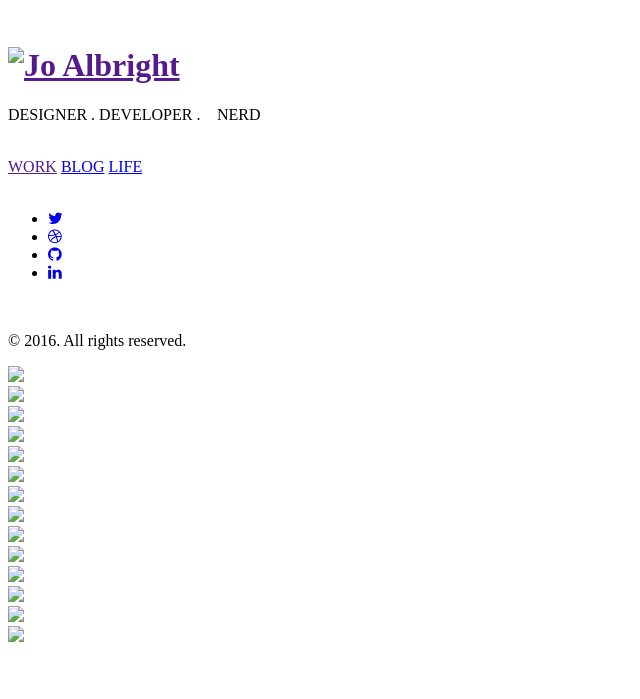
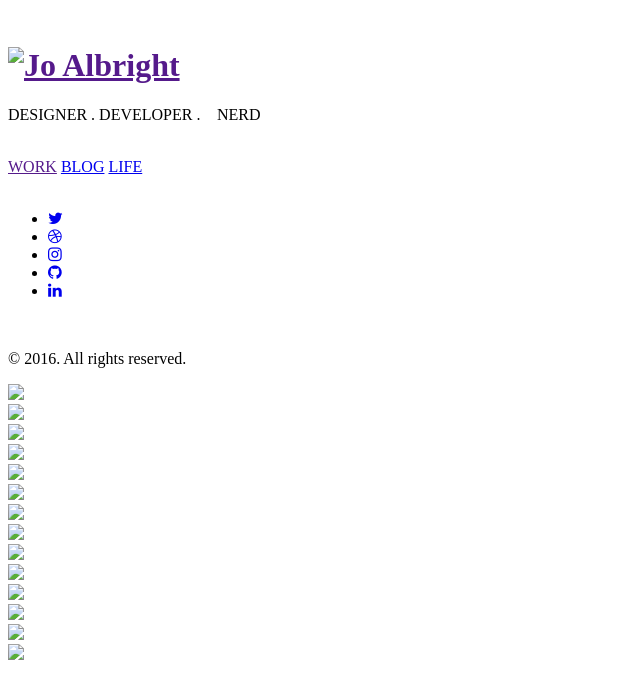
Before and after one commit to joalbright/joalbright.github.io, a Jekyll site: the page built from life.md, in a window 1280 px wide. Shown: the top 699 px of the page, without its empty margins (0-640 px from the left). Built offline with Jekyll 4.4.1, drawn with Linux system fonts in a browser that asks for light colours; nearby versions of some CDN libraries; Markdown is read by kramdown in place of the engine named in the settings.

Commit message:
- add instagram to sidebar

```diff
--- a/_includes/sidebar.html
+++ b/_includes/sidebar.html
@@ -40,6 +40,7 @@
       <ul class="social-media-icons">
         <li><a href="http://twitter.com/joalbright" target="_blank"><i class="fa fa-twitter"></i></a></li>
         <li><a href="http://dribbble.com/joalbright" target="_blank"><i class="fa fa-dribbble"></i></a></li>
+        <li><a href="http://instagram.com/jo2co" target="_blank"><i class="fa fa-instagram"></i></a></li>
         <li><a href="http://github.com/joalbright" target="_blank"><i class="fa fa-github"></i></a></li>
         <li><a href="http://linkedin.com/in/joalbright" target="_blank"><i class="fa fa-linkedin"></i></a></li>
       </ul>
```
